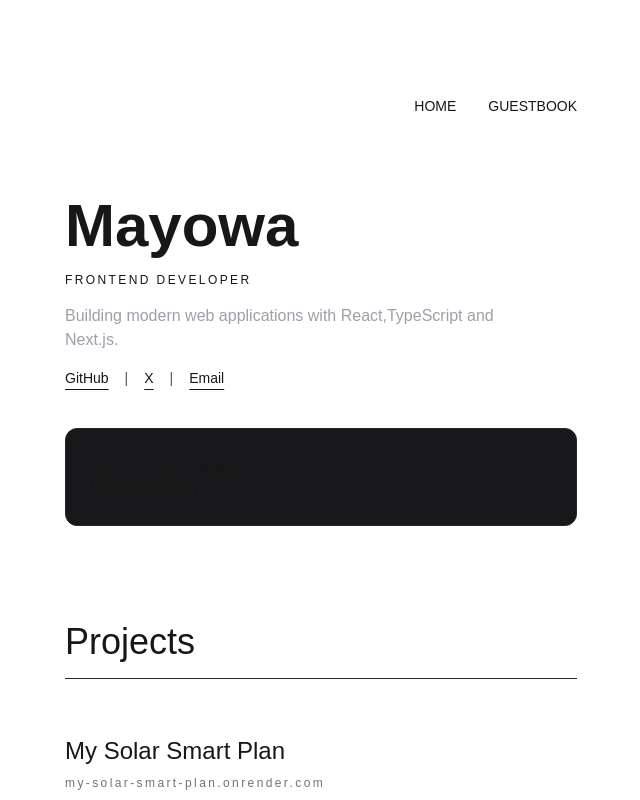
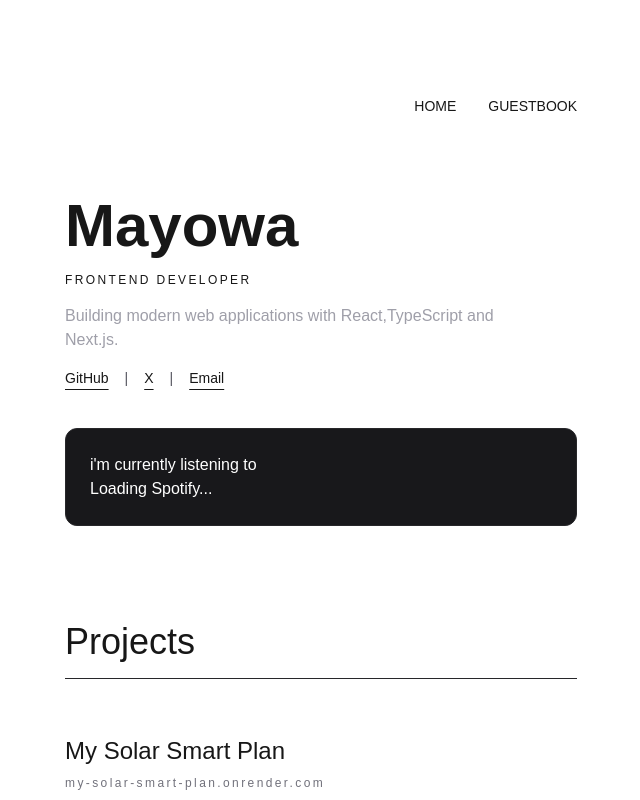
Before and after one commit to onaolapomay/portfolio, a Next.js app: page / in a window 1280 px wide. Shown: the top 800 px of the page, without its empty margins (319-959 px from the left). Built offline with nearby package versions, Linux system fonts and the light colour scheme; no server answers; a web font is replaced by a local one.

Commit message:
update text

```diff
--- a/app/page.tsx
+++ b/app/page.tsx
@@ -50,7 +50,7 @@ export default async function Home() {
           </a>
         </div>
 
-        <div className="mt-10 rounded-xl border border-zinc-800 bg-zinc-900 p-6">
+        <div className="mt-10 rounded-xl border border-zinc-800 text-white bg-zinc-900 p-6">
           <p>i'm currently listening to </p>
           <SpotifyNowPlaying/>
         </div>
```
